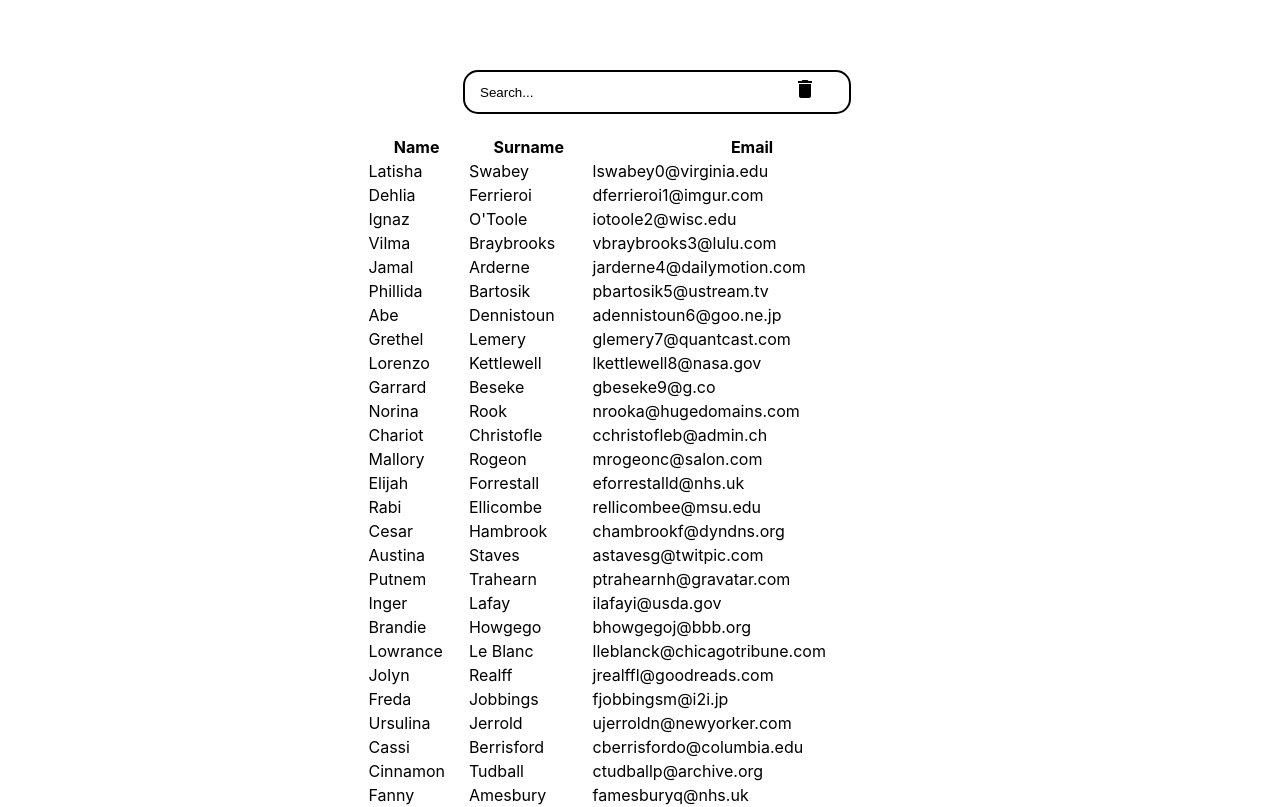
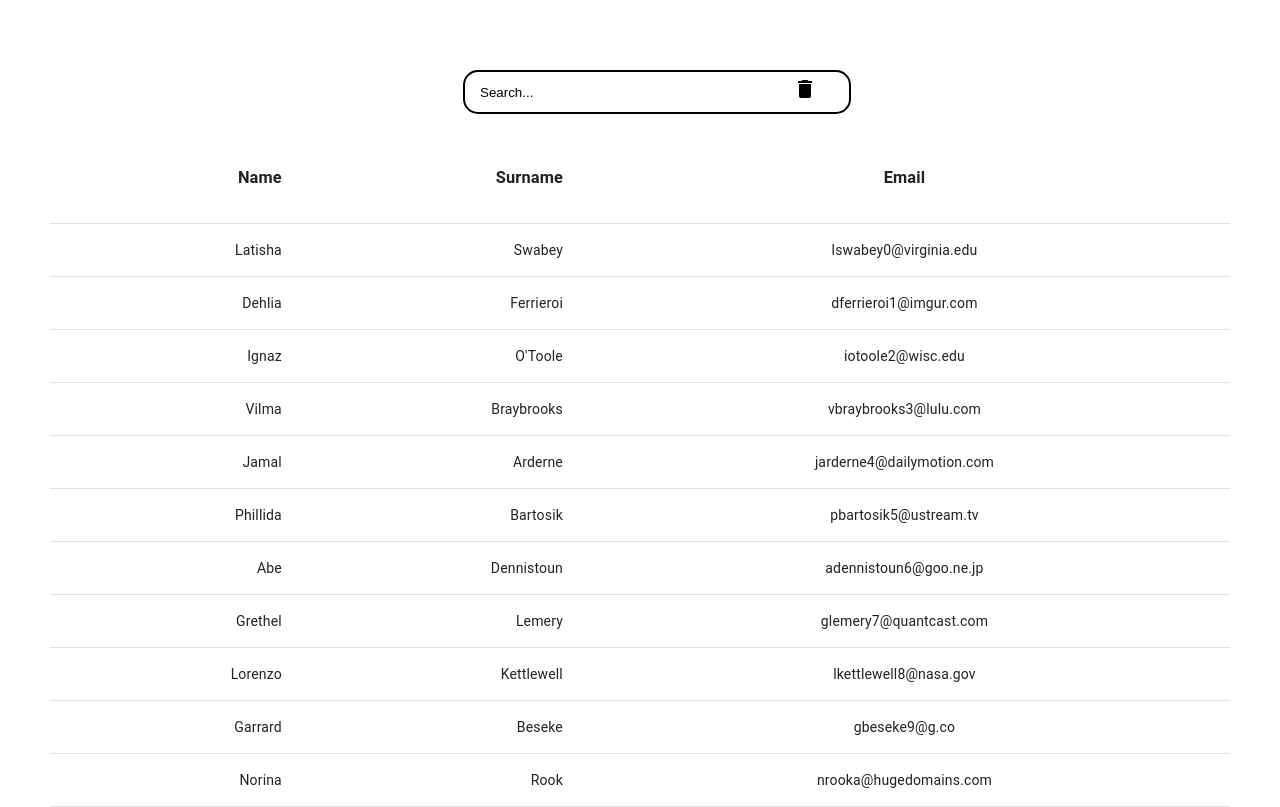
Before and after one commit to Sangkun-svg/react-toys, a React (Create React App) app in the folder search-filter/: page / in a window 1280 px wide. Shown: the top 807 px of the page. Built offline with nearby package versions, Linux system fonts and the light colour scheme.

Commit message:
design : change file name

```diff
--- a/search-filter/src/components/Container.tsx
+++ b/search-filter/src/components/Container.tsx
@@ -1,6 +1,6 @@
 import React, { useState, useEffect } from "react";
 import { Users } from "../mock/user";
-import { SearchBar, Table } from "../components";
+import { SearchBar, UserTable } from "../components";
 // import _ from "lodash"; TODO: usgin debounce
 
 import styled from "styled-components";
@@ -45,7 +45,9 @@ export const Container = () => {
         initializationQuery={initializationQuery}
       />
       {filterdUser.length === 0 && <h1>Not Found User</h1>}
-      {filterdUser.length >= 1 && <Table User={filterdUser} query={query} />}
+      {filterdUser.length >= 1 && (
+        <UserTable User={filterdUser} query={query} />
+      )}
     </Wrapper>
   );
 };
--- a/search-filter/src/components/Table.tsx
+++ /dev/null
@@ -1,22 +0,0 @@
-export const Table = ({ User }: any) => {
-  return (
-    <table>
-      <tbody>
-        <tr>
-          <th>Name</th>
-          <th>Surname</th>
-          <th>Email</th>
-        </tr>
-        {User.map((el: any) => {
-          return (
-            <tr key={el.id} className="listItem">
-              <td className="listContent">{el.first_name}</td>
-              <td className="listContent">{el.last_name}</td>
-              <td className="listContent">{el.email}</td>
-            </tr>
-          );
-        })}
-      </tbody>
-    </table>
-  );
-};
--- /dev/null
+++ b/search-filter/src/components/UserTable.tsx
@@ -0,0 +1,43 @@
+import * as React from "react";
+import {
+  Table,
+  TableBody,
+  TableCell,
+  TableContainer,
+  TableHead,
+  TableRow,
+} from "@mui/material";
+
+export const UserTable = ({ User }: any) => {
+  return (
+    <TableContainer>
+      <Table>
+        <TableHead>
+          <TableRow>
+            <TableCell align="right">
+              <h3>Name</h3>
+            </TableCell>
+            <TableCell align="right">
+              <h3>Surname</h3>
+            </TableCell>
+            <TableCell align="center">
+              <h3>Email</h3>
+            </TableCell>
+          </TableRow>
+        </TableHead>
+        {/* Divide */}
+        <TableBody>
+          {User.map(({ first_name, last_name, email }: any) => {
+            return (
+              <TableRow>
+                <TableCell align="right">{first_name}</TableCell>
+                <TableCell align="right">{last_name}</TableCell>
+                <TableCell align="center">{email}</TableCell>
+              </TableRow>
+            );
+          })}
+        </TableBody>
+      </Table>
+    </TableContainer>
+  );
+};
--- a/search-filter/src/components/index.ts
+++ b/search-filter/src/components/index.ts
@@ -1,3 +1,3 @@
 export { SearchBar } from "./SearchBar";
-export { Table } from "./Table";
+export { UserTable } from "./UserTable";
 export { Container } from "./Container";
```
